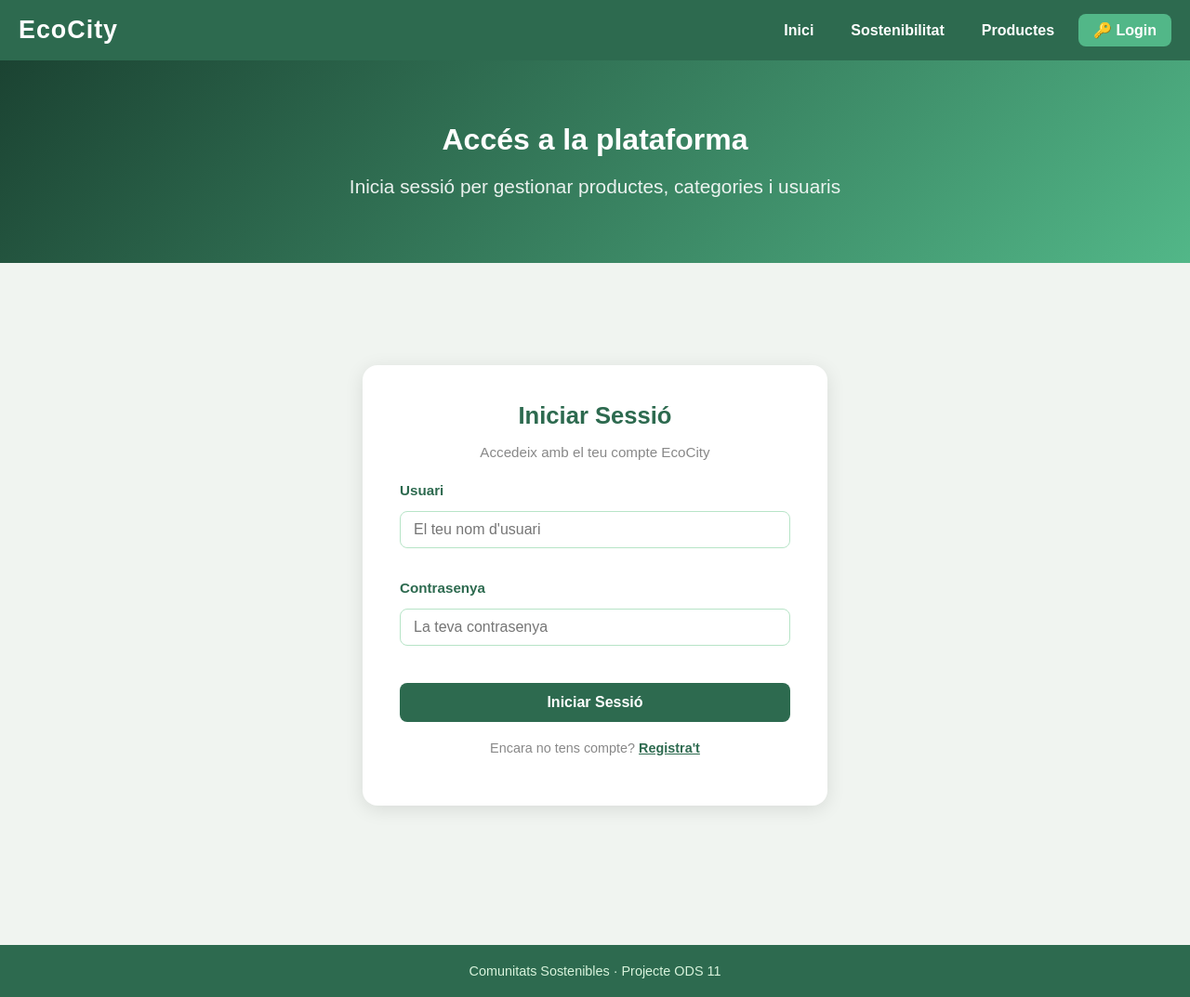
After one commit to Aitor-685/0613-A21-Projecte-de-sostenibilita, a PHP site: page /view/login.php in a window 1280 px wide. The commit adds this page. Shown: the whole page at 93% size. Run offline with PHP 8.4, Linux system fonts and the light colour scheme.

Commit message:
feat: afegir pàgina de login i base de dades
- Afegit view/login.php amb formulari PHP pur (sense login.js)
- Afegit controller/login.php gestió de sessió amb POST
- Afegit controller/logout.php

```diff
--- /dev/null
+++ b/controller/logout.php
@@ -0,0 +1,5 @@
+<?php
+session_start();
+session_destroy();
+header('Location: /index.php');
+exit;
--- a/styles/estilo.css
+++ b/styles/estilo.css
@@ -403,6 +403,12 @@ footer {
     align-items: flex-start;
 }
 
+/* Make the main area flexible so the product grid can grow */
+.container-productes > main {
+    flex: 1 1 auto;
+    min-width: 0; /* allow children to shrink properly inside flex */
+}
+
 /* ===== FILTRES ===== */
 .filtres {
     width: 240px;
@@ -651,3 +657,152 @@ footer {
     color: #555;
     margin: 0;
 }
+
+/* ===== LOGIN ===== */
+.login-wrapper {
+    display: flex;
+    justify-content: center;
+    align-items: center;
+    padding: 50px 20px;
+    min-height: 60vh;
+}
+
+.form-login {
+    background: white;
+    border-radius: 16px;
+    padding: 40px;
+    width: 100%;
+    max-width: 420px;
+    box-shadow: 0 4px 20px rgba(0,0,0,0.1);
+    text-align: center;
+}
+
+.login-icon {
+    font-size: 3em;
+    margin-bottom: 10px;
+}
+
+.form-login h2 {
+    color: #2d6a4f;
+    margin: 0 0 6px;
+    font-size: 1.6em;
+}
+
+.login-sub {
+    color: #888;
+    font-size: 0.95em;
+    margin-bottom: 24px;
+}
+
+.camp {
+    text-align: left;
+    margin-bottom: 18px;
+}
+
+.camp label {
+    display: block;
+    font-weight: bold;
+    color: #2d6a4f;
+    margin-bottom: 6px;
+    font-size: 0.95em;
+}
+
+.camp input {
+    width: 100%;
+    padding: 10px 14px;
+    border: 1px solid #b7e4c7;
+    border-radius: 8px;
+    font-size: 1rem;
+    box-sizing: border-box;
+    transition: border-color 0.2s;
+}
+
+.camp input:focus {
+    outline: none;
+    border-color: #2d6a4f;
+}
+
+.input-password {
+    position: relative;
+}
+
+.input-password input {
+    width: 100%;
+    padding-right: 46px;
+    box-sizing: border-box;
+}
+
+.input-password button {
+    position: absolute;
+    top: 50%;
+    right: 10px;
+    transform: translateY(-50%);
+    width: 36px;
+    height: 36px;
+    padding: 0;
+    background: #f0f4f0;
+    border: 1px solid #b7e4c7;
+    border-radius: 50%;
+    cursor: pointer;
+    font-size: 1rem;
+    line-height: 1;
+    display: flex;
+    align-items: center;
+    justify-content: center;
+    transition: background 0.2s;
+}
+
+.input-password button:hover {
+    background: #d8f3dc;
+}
+
+.btn-login-submit {
+    width: 100%;
+    padding: 12px;
+    background-color: #2d6a4f;
+    color: white;
+    border: none;
+    border-radius: 8px;
+    font-size: 1rem;
+    font-weight: bold;
+    cursor: pointer;
+    transition: background-color 0.2s, transform 0.1s;
+    margin-top: 6px;
+}
+
+.btn-login-submit:hover {
+    background-color: #1b4332;
+    transform: translateY(-1px);
+}
+
+.btn-login-submit:disabled {
+    background-color: #95d5b2;
+    cursor: not-allowed;
+    transform: none;
+}
+
+.missatge-error {
+    background-color: #fdecea;
+    color: #c0392b;
+    border: 1px solid #f5c6cb;
+    border-radius: 8px;
+    padding: 10px 14px;
+    margin-bottom: 16px;
+    font-size: 0.9em;
+    text-align: left;
+}
+
+.login-footer {
+    margin-top: 20px;
+    font-size: 0.9em;
+    color: #888;
+}
+
+.login-footer a {
+    color: #2d6a4f;
+    font-weight: bold;
+}
+
+.login-footer a:hover {
+    color: #52b788;
+}
--- /dev/null
+++ b/view/login.php
@@ -0,0 +1,57 @@
+<?php
+$usuari = null;
+include("../includes/head.html");
+include("../includes/menu.php");
+?>
+
+<section class="hero hero-petit">
+    <div class="hero-text">
+        <h1>Accés a la plataforma</h1>
+        <p>Inicia sessió per gestionar productes, categories i usuaris</p>
+    </div>
+</section>
+
+<div class="login-wrapper">
+    <div class="form-login">
+        <h2>Iniciar Sessió</h2>
+        <p class="login-sub">Accedeix amb el teu compte EcoCity</p>
+
+        <?php if (isset($_GET['error'])): ?>
+            <div class="missatge-error">
+                <?php
+                    $errors = [
+                        'buits'       => 'Si us plau, omple tots els camps.',
+                        'incorrectes' => 'Usuari o contrasenya incorrectes.',
+                        'connexio'    => 'Error de connexió. Torna-ho a intentar.',
+                    ];
+                    echo $errors[$_GET['error']] ?? 'Error desconegut.';
+                ?>
+            </div>
+        <?php endif; ?>
+
+        <form action="/controller/login.php" method="POST">
+            <div class="camp">
+                <label for="usuari">Usuari</label>
+                <input type="text" id="usuari" name="usuari"
+                       placeholder="El teu nom d'usuari"
+                       autocomplete="username" required>
+            </div>
+
+            <div class="camp">
+                <label for="contrasenya">Contrasenya</label>
+                <input type="password" id="contrasenya" name="contrasenya"
+                       placeholder="La teva contrasenya"
+                       autocomplete="current-password" required>
+            </div>
+
+            <button type="submit" class="btn-login-submit">Iniciar Sessió</button>
+        </form>
+
+        <p class="login-footer">
+            Encara no tens compte?
+            <a href="/view/registre.php">Registra't</a>
+        </p>
+    </div>
+</div>
+
+<?php include("../includes/foot.html"); ?>
```
Also changed, not shown: controller/seccion.php (added, +38 -0 lines), data_base/comunidades.sql (+188 -14 lines), data_base/ecocity.db (added), data_base/energia.db (deleted).
